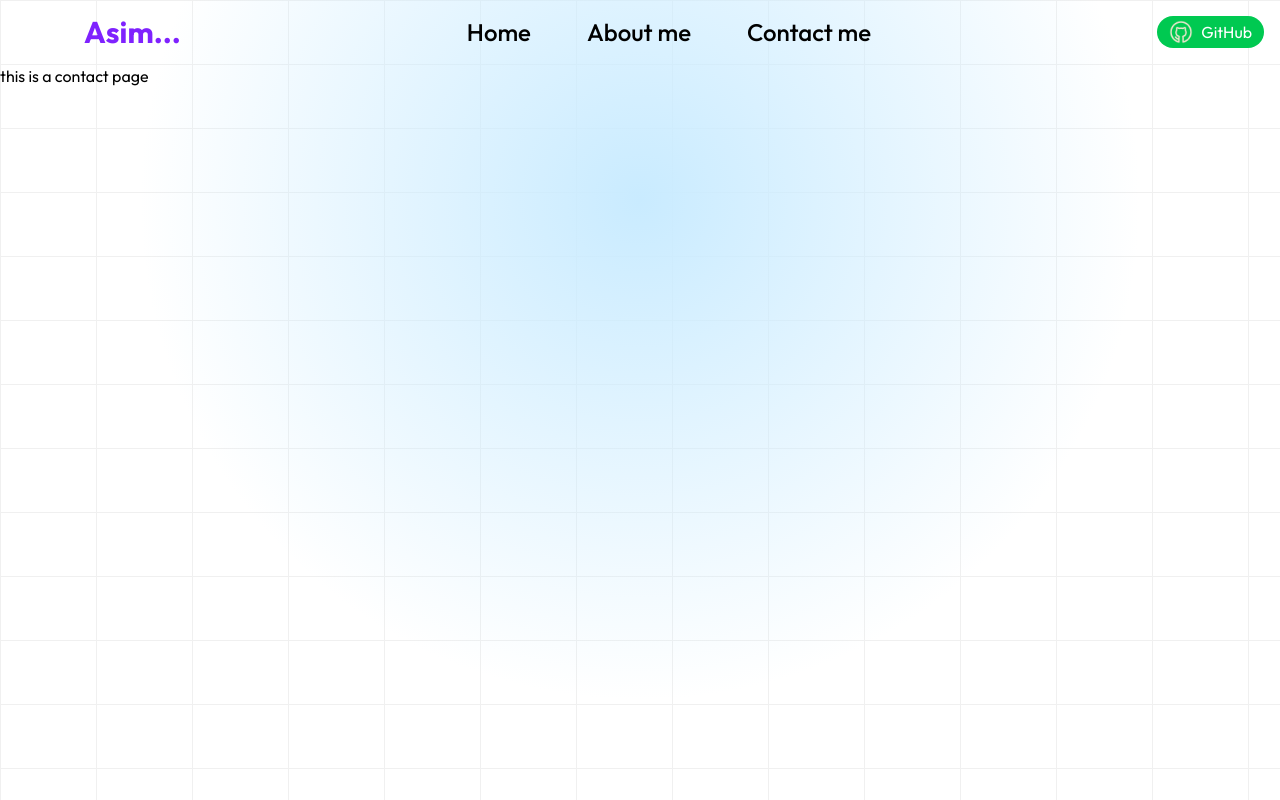
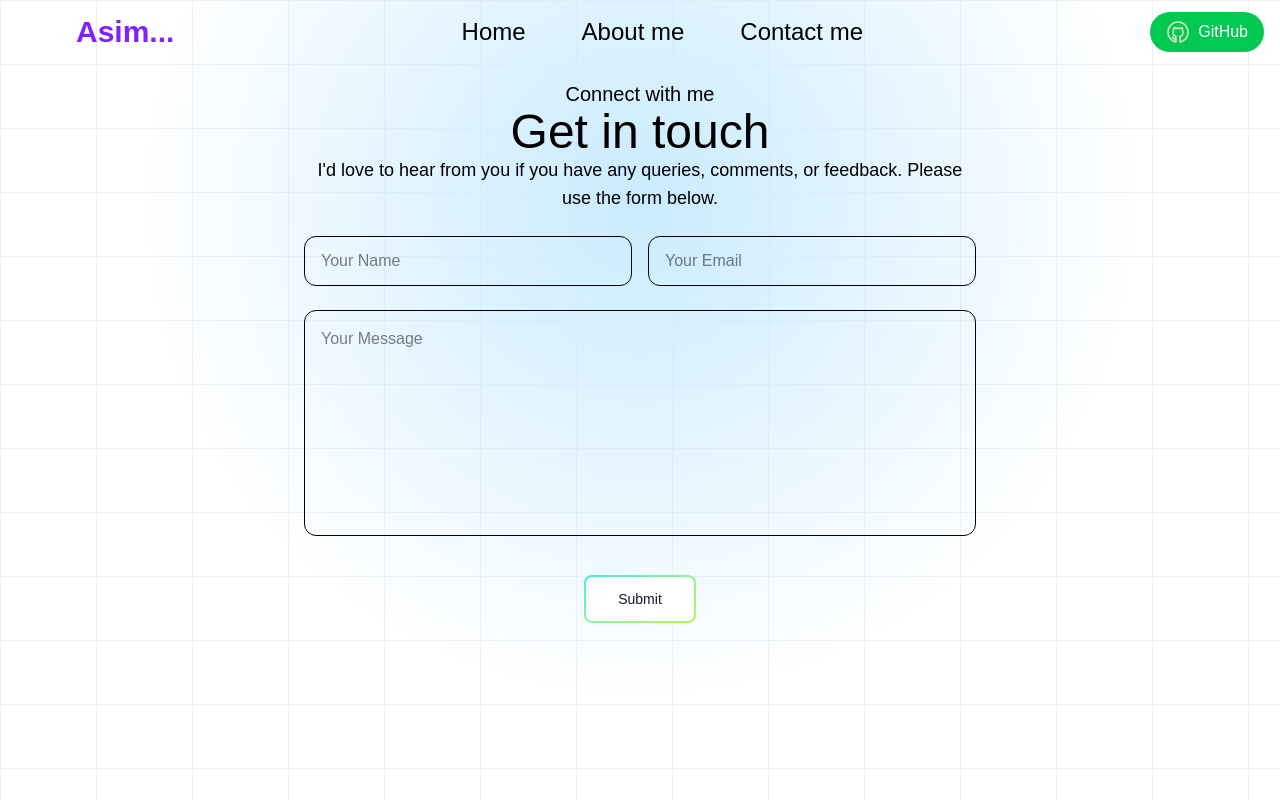
Before and after one commit to khatriasim/Portfolio, a Next.js app: page /contact in a window 1280 px wide. Built offline with nearby package versions, Linux system fonts and the light colour scheme; a web font is replaced by a local one.

Commit message:
almost done

```diff
--- a/app/aboutme/page.js
+++ b/app/aboutme/page.js
@@ -2,6 +2,7 @@
 import React from "react";
 import { useTypewriter, Cursor } from "react-simple-typewriter";
 import { useState } from "react";
+import Link from "next/link";
 
 const AboutMe = () => {
   const [text] = useTypewriter({
@@ -9,6 +10,7 @@ const AboutMe = () => {
     typeSpeed: 120,
     deleteSpeed: 50,
   });
+
 
   const [activesection, setactivesection] = useState('About')
 
@@ -18,7 +20,14 @@ const AboutMe = () => {
     Projects: "I've worked on various projects including responsive websites, interactive web applications, and modern UI components. Each project has taught me valuable lessons about problem-solving and user experience.",
     Intrests: "Beyond coding, I'm interested in UI/UX design, emerging web technologies, open source contributions, and continuous learning. I enjoy exploring new frameworks and building creative solutions."
   }
-
+ const download = () => {
+    const link = document.createElement('a');
+    link.href = '/Asim Cv.pdf'; // Path to your resume file in public folder
+    link.download = 'Asim_Khatri_Resume.pdf'; // Name for downloaded file
+    document.body.appendChild(link);
+    link.click();
+    document.body.removeChild(link);
+  };
   return (
     <>
       <h1 className="font-bold text-5xl mx-12 mt-9 mb-4">
@@ -31,8 +40,8 @@ const AboutMe = () => {
           <Cursor cursorStyle="|" />
         </span>
       </h2>
-      <div className="flex justify-center items-center mt-8">
-        <div className="rounded-full border-4 border-purple-500 p-6 shadow-lg shadow-purple-500/50">
+      <div className="flex justify-center items-center mt-6">
+        <div className="rounded-full border-4 border-purple-500  shadow-lg shadow-purple-500/50">
           <lord-icon
             style={{ width: "200px", height: "200px" }}
             src="https://cdn.lordicon.com/aszjakup.json"
@@ -46,7 +55,7 @@ const AboutMe = () => {
         </div>
       </div>
 
-      <div className="flex gap-2 ml-14 mr-16 mt-8 md:mx-auto md:justify-center md:gap-20">
+      <div className="grid grid-cols-3 gap-2 ml-14 mr-16 mt-8 md:mx-auto md:justify-center md:gap-20 md:flex">
         <button
           onClick={() => setactivesection('About')}
           className="relative inline-flex items-center justify-center w-full md:w-auto p-0.5 overflow-hidden text-sm font-medium text-gray-900 rounded-lg group bg-gradient-to-br from-pink-500 to-orange-400 hover:text-white dark:text-white focus:ring-4 focus:outline-none focus:ring-pink-200 dark:focus:ring-pink-800"
@@ -84,9 +93,23 @@ const AboutMe = () => {
         </button>
       </div>
 
-      <div className="ml-14 mr-16 md:mx-auto md:w-3/4 p-6 mb-4 mt-4 rounded-2xl bg-blue-300 border-4 border-purple-500 shadow-lg shadow-purple-500/50 flex flex-col">
+      <div className="ml-14 mr-16 md:mx-auto md:w-3/4 p-6 mb-4 mt-6 rounded-2xl bg-blue-300 border-4 border-purple-500 shadow-lg shadow-purple-500/50 flex flex-col">
         <h2 className="text-2xl font-bold mb-2 text-gray-800">{activesection}</h2>
         <p className="text-left leading-relaxed text-gray-700">{sectionContent[activesection]}</p>
+      </div>
+
+      <div className="mt-14 ">
+        <h1 className="text-center font-bold text-2xl">Let's WOrk Together!</h1>
+        <h2 className="mt-6 text-center">Intrested in collabrating or have a project in mind ?</h2>
+         <div className=" mb-26 flex gap-4 justify-center mt-8 ">
+                <Link href={"/contact"}> <button className="bg-blue-600 flex gap-3 text-white px-6 py-4 rounded-lg hover:bg-blue-700 transition-colors">
+            Contact me <img className="w-6 h-6" src="/con.svg" alt="" />
+          </button>
+          </Link>
+  <button onClick={download} className="border flex gap-3 border-blue-600 text-blue-600 px-6 py-4 rounded-lg hover:bg-blue-50 transition-colors">
+            My Resume <img className="w-6 h-6" src="/down.webp" alt="" />
+          </button>
+        </div>
       </div>
     </>
   );
--- a/app/contact/page.js
+++ b/app/contact/page.js
@@ -1,11 +1,50 @@
-import React from 'react'
+"use client"
+import React, { useRef } from "react";
+import { Poppins } from "next/font/google";
 
-const page = () => {
+const poppins = Poppins({
+  subsets: ["latin"],
+  weight: ["400", "600", "700"],
+});
+
+const Contact = () => {
   return (
-    <div>
-      this is a contact page
+    <div className="p-4 flex flex-col items-center text-center font-ovo max-w-4xl mx-auto">
+      <h2 className="text-xl font-ovo">Connect with me</h2>
+      <h1 className="font-ovo font-extralight text-5xl md:text-5xl">Get in touch</h1>
+      <p className="font-ovo text-lg max-w-2xl">
+        I'd love to hear from you if you have any queries, comments, or feedback.
+        Please use the form below.
+      </p>
+
+      <div className="w-full max-w-2xl mt-6">
+        <div className="flex flex-col md:flex-row gap-4 mb-6">
+          <input
+            type="text"
+            placeholder="Your Name"
+            className="flex-1 border p-3 font-ovo rounded-xl px-4 focus:outline-none focus:ring-2 focus:ring-teal-300"
+          />
+          <input
+            type="email"
+            placeholder="Your Email"
+            className="flex-1 border p-3 font-ovo rounded-xl px-4 focus:outline-none focus:ring-2 focus:ring-teal-300"
+          />
+        </div>
+
+        <textarea
+          placeholder="Your Message"
+          rows="8"
+          className="w-full border p-4 font-ovo rounded-xl resize-none focus:outline-none focus:ring-2 focus:ring-teal-300"
+        />
+
+        <button className="mt-8 font-ovo relative inline-flex items-center justify-center p-0.5 mb-2 overflow-hidden text-sm font-medium text-gray-900 rounded-lg group bg-gradient-to-br from-teal-300 to-lime-300 group-hover:from-teal-300 group-hover:to-lime-300 dark:text-white dark:hover:text-gray-900 focus:ring-4 focus:outline-none focus:ring-lime-200 dark:focus:ring-lime-800">
+          <span className="relative px-8 py-3 transition-all ease-in duration-75 bg-white dark:bg-gray-900 rounded-md group-hover:bg-transparent group-hover:dark:bg-transparent">
+            Submit
+          </span>
+        </button>
+      </div>
     </div>
-  )
-}
+  );
+};
 
-export default page
+export default Contact;
--- a/app/globals.css
+++ b/app/globals.css
@@ -1,5 +1,9 @@
 @import "tailwindcss";
 
-*{
- font-family: outfit;
+* {
+  font-family: var(--font-outfit), sans-serif;
 }
+
+.font-ovo {
+  font-family: var(--font-ovo), serif;
+}
--- a/app/layout.js
+++ b/app/layout.js
@@ -5,12 +5,14 @@ import Navbar from "@/components/Navbar";
 
 const outfit = Outfit({
   subsets: ["latin"],
-  weight : ["400", "500", "600", "700"]
+  weight : ["400", "500", "600", "700"],
+  variable: '--font-outfit'
 });
 
 const ovo = Ovo({
   subsets: ["latin"],
-weight : ["400"]
+weight : ["400"],
+variable: '--font-ovo'
 });
 
 export const metadata = {
--- a/app/page.js
+++ b/app/page.js
@@ -20,26 +20,28 @@ export default function Home() {
 
     <div className="flex justify-center flex-col items-center py-8 max-w-4xl mx-auto">
       <div className="w-42 h-42 rounded-full border-4 border-gray-300 overflow-hidden mb-6">
+        <Link href={"/aboutme"}>
         <Image
           src="/asim.jpg"
           alt="Asim Khatri"
           width={168}
           height={168}
           className="w-full h-full object-cover"
-        />
+          />
+          </Link>
       </div>
 
       <div className="text-center space-y-4">
         <h1 className="text-3xl font-bold text-gray-800">Hi I'm Asim Khatri</h1>
         <h2 className="text-xl text-blue-600 font-semibold">Frontend Web Developer</h2>
 
-        <p className="text-gray-600 max-w-2xl leading-relaxed">
+        <p className="text-gray-600 text-xl md:text-lg mx-8 md:max-w-2xl leading-relaxed">
           I am a frontend developer currently studying at Janamaitri College (7th Sem).
           I have some experience and basic knowledge in Express.js, Next.js, MongoDB,
           Node.js, and more knowledge with JavaScript, React, and Tailwind CSS.
         </p>
 
-        <div className="flex gap-4 justify-center mt-6 ">
+        <div className="flex gap-4 justify-center mt-10 ">
                 <Link href={"/contact"}> <button className="bg-blue-600 flex gap-3 text-white px-6 py-2 rounded-lg hover:bg-blue-700 transition-colors">
             Contact me <img className="w-6 h-6" src="/con.svg" alt="" />
           </button>
--- a/components/Navbar.js
+++ b/components/Navbar.js
@@ -6,15 +6,15 @@ const Navbar = () => {
   const [isOpen, setIsOpen] = useState(false)
 
   return (
-    <nav className="flex items-center justify-between h-16 px-4 relative">
+    <nav className="flex items-center justify-between h-16 px-4 relative items-center">
       <div className="flex items-center gap-2 font-bold text-lg">
+        <Link href={'/'} className="flex items-center">
         <lord-icon
           src="https://cdn.lordicon.com/vrexohmd.json"
           trigger="loop"
           state="in-reveal"
           style={{ width: '60px', height: '60px' }}
         />
-        <Link href={'/'}>
         <h1 className="text-3xl text-violet-600">Asim...</h1>
         </Link>
       </div>
@@ -57,17 +57,17 @@ const Navbar = () => {
 >
 
         <li>
-          <Link href={"/"} onClick={() => setIsOpen(false)} className="hover:text-blue-600 transition-colors md:text-2xl">Home</Link>
+          <Link href={"/"} onClick={() => setIsOpen(false)} className="hover:text-blue-600 transition-colors md:text-2xl  font-ovo">Home</Link>
         </li>
         <li>
-          <Link href={"/aboutme"} onClick={() => setIsOpen(false)} className="hover:text-blue-600 transition-colors md:text-2xl">About me</Link>
+          <Link href={"/aboutme"} onClick={() => setIsOpen(false)} className="hover:text-blue-600 transition-colors md:text-2xl  font-ovo">About me</Link>
         </li>
         <li>
-          <Link href={"/contact"} onClick={() => setIsOpen(false)} className="hover:text-blue-600 transition-colors md:text-2xl">Contact me</Link>
+          <Link href={"/contact"} onClick={() => setIsOpen(false)} className="hover:text-blue-600 transition-colors md:text-2xl  font-ovo">Contact me</Link>
         </li>
       </ul>
 
-      <div className="hidden md:flex bg-green-500 px-3 py-1 rounded-full ring-amber-50">
+      <div className="hidden   md:flex bg-green-500 px-4 py-2 rounded-full ring-amber-50">
         <Link
           href="https://github.com/khatriasim?tab=repositories"
           className="flex items-center gap-2 text-white"
```
